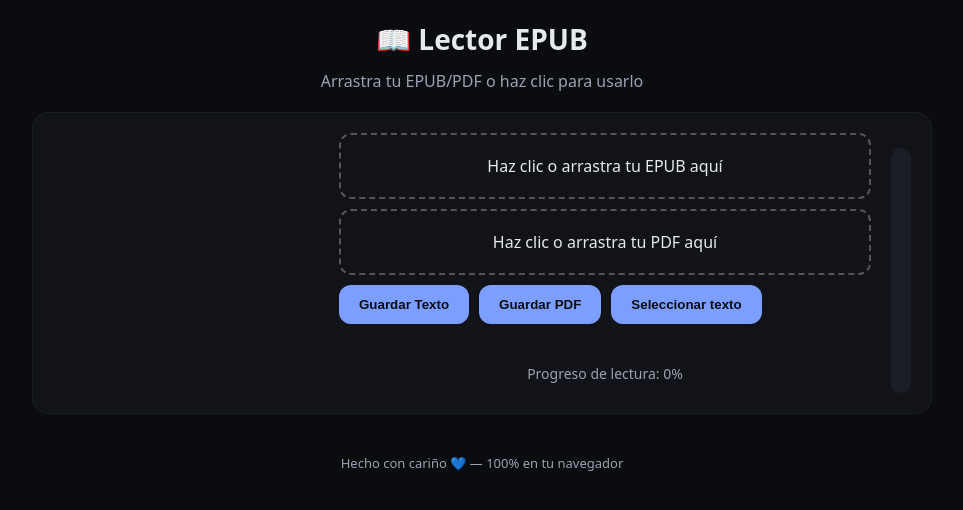
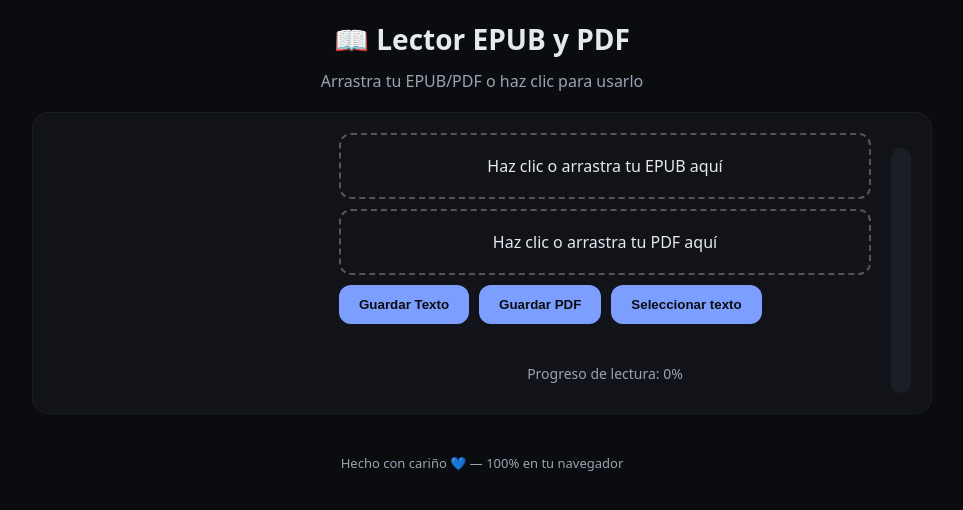
Before and after one commit to KajiiNarumi/iasuarezv, a Jekyll site: the page epubtopdf.html, which Jekyll copies as it is, in a window 1280 px wide. Shown: the top 510 px of the page, without its empty margins (158-1121 px from the left). Built offline with Jekyll 4.4.1, drawn with Linux system fonts in a browser that asks for light colours.

Commit message:
Update epubtopdf.html

```diff
--- a/epubtopdf.html
+++ b/epubtopdf.html
@@ -35,7 +35,7 @@
 </head>
 <body>
 
-<h1>📖 Lector EPUB</h1>
+<h1>📖 Lector EPUB y PDF</h1>
 <p class="sub">Arrastra tu EPUB/PDF o haz clic para usarlo</p>
 
 <div class="card">
```
